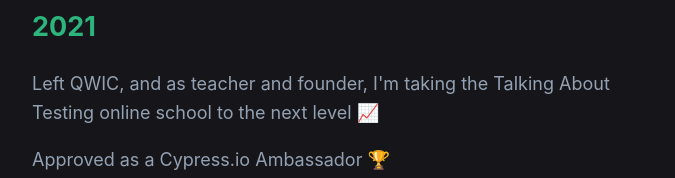
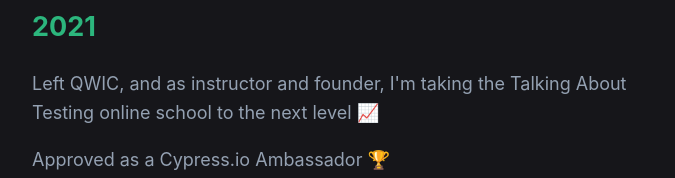
Before and after one commit to wlsf82/walmyr-nextjs, a Next.js app: page / in a window 1280 px wide. Shown: the part 2669-2847 px from the top of the page, without its empty margins (302-977 px from the left). Built offline with nearby package versions, Linux system fonts and the light colour scheme.

Commit message:
Update timeline item from teacher to instructor

```diff
--- a/components/timeline.js
+++ b/components/timeline.js
@@ -88,7 +88,7 @@ const achievements = [
   {
     year: '2021',
     events: [
-      'Left QWIC, and as teacher and founder, I\'m taking the Talking About Testing online school to the next level 📈',
+      'Left QWIC, and as instructor and founder, I\'m taking the Talking About Testing online school to the next level 📈',
       'Approved as a Cypress.io Ambassador 🏆',
       'Reached 1k subscribers on YouTube 🥳'
     ]
```
